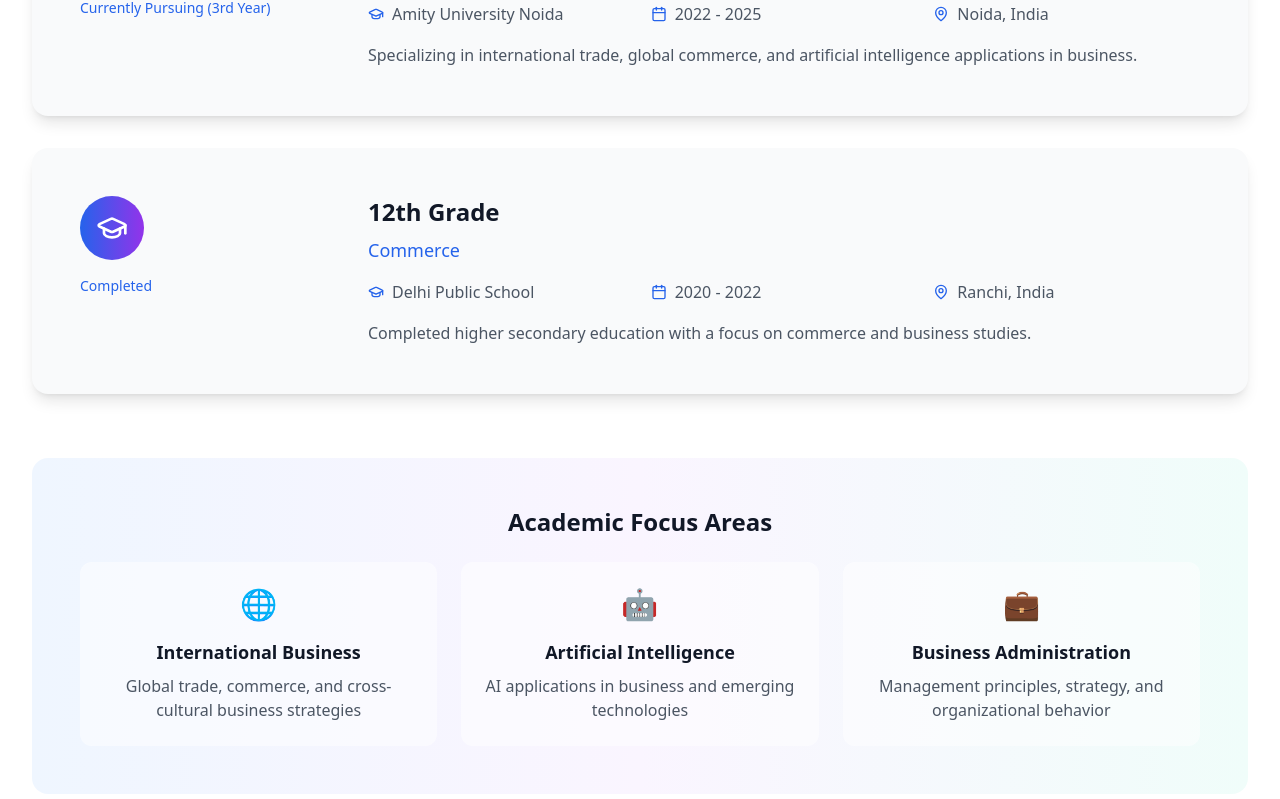
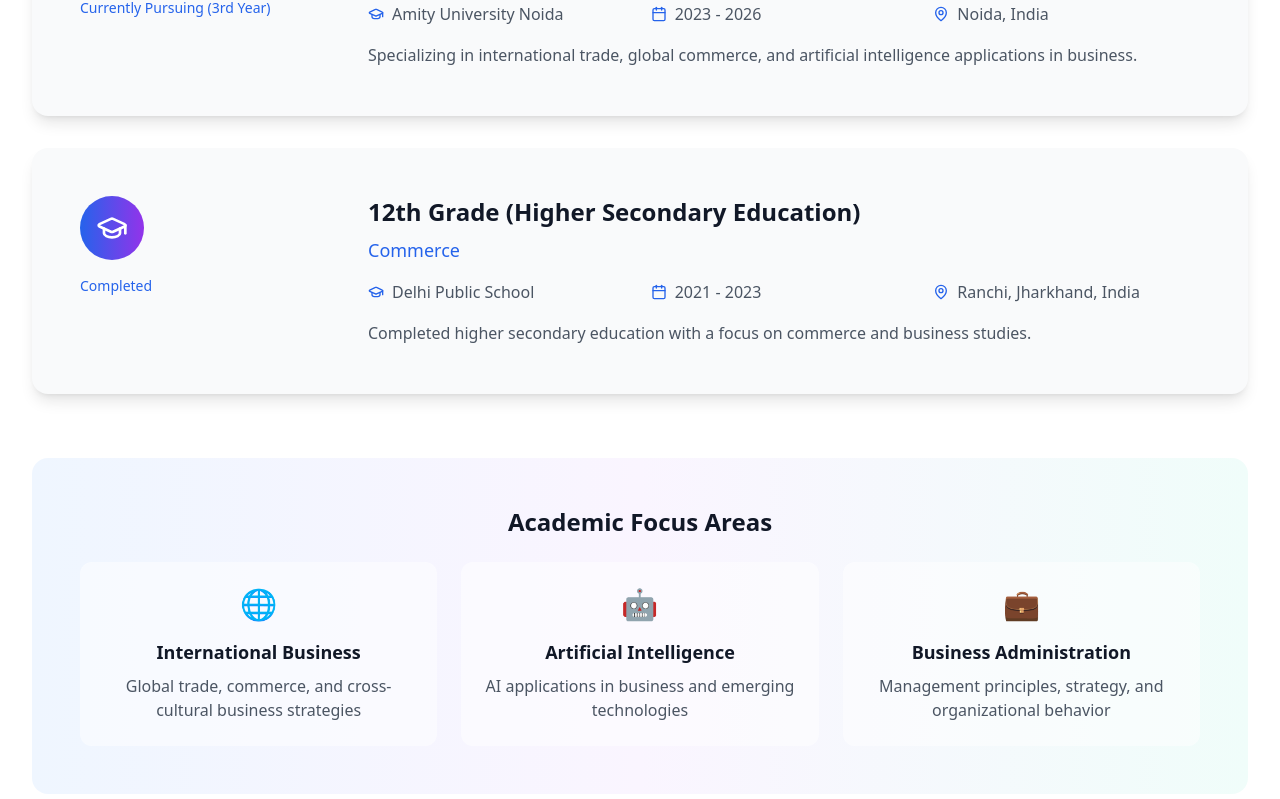
Before and after one commit to ayushkumar320/Profolio-Keshav, a React (Vite) app: page / in a window 1280 px wide. Shown: the part 2462-3261 px from the top of the page. Built offline with nearby package versions, Linux system fonts and the light colour scheme.

Commit message:
fixed the years

```diff
--- a/src/components/Education.tsx
+++ b/src/components/Education.tsx
@@ -7,17 +7,17 @@ const Education: React.FC = () => {
       degree: 'Bachelor of Business Administration (BBA)',
       specialization: 'International Business/Trade/Commerce with Artificial Intelligence',
       institution: 'Amity University Noida',
-      period: '2022 - 2025',
+      period: '2023 - 2026',
       location: 'Noida, India',
       status: 'Currently Pursuing (3rd Year)',
       description: 'Specializing in international trade, global commerce, and artificial intelligence applications in business.'
     },
     {
-      degree: '12th Grade',
+      degree: '12th Grade (Higher Secondary Education)',
       specialization: 'Commerce',
       institution: 'Delhi Public School',
-      period: '2020 - 2022',
-      location: 'Ranchi, India',
+      period: '2021 - 2023',
+      location: 'Ranchi, Jharkhand, India',
       status: 'Completed',
       description: 'Completed higher secondary education with a focus on commerce and business studies.'
     }
```
